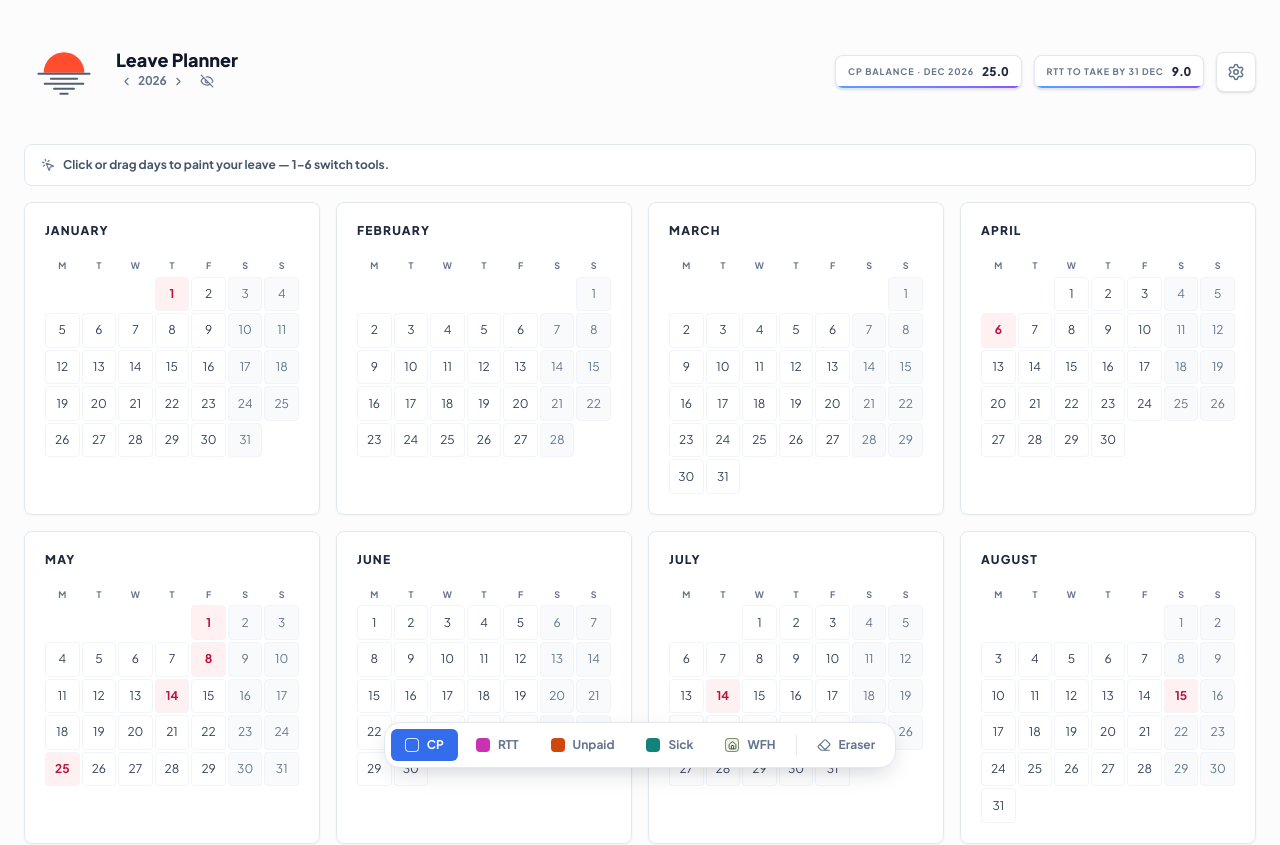
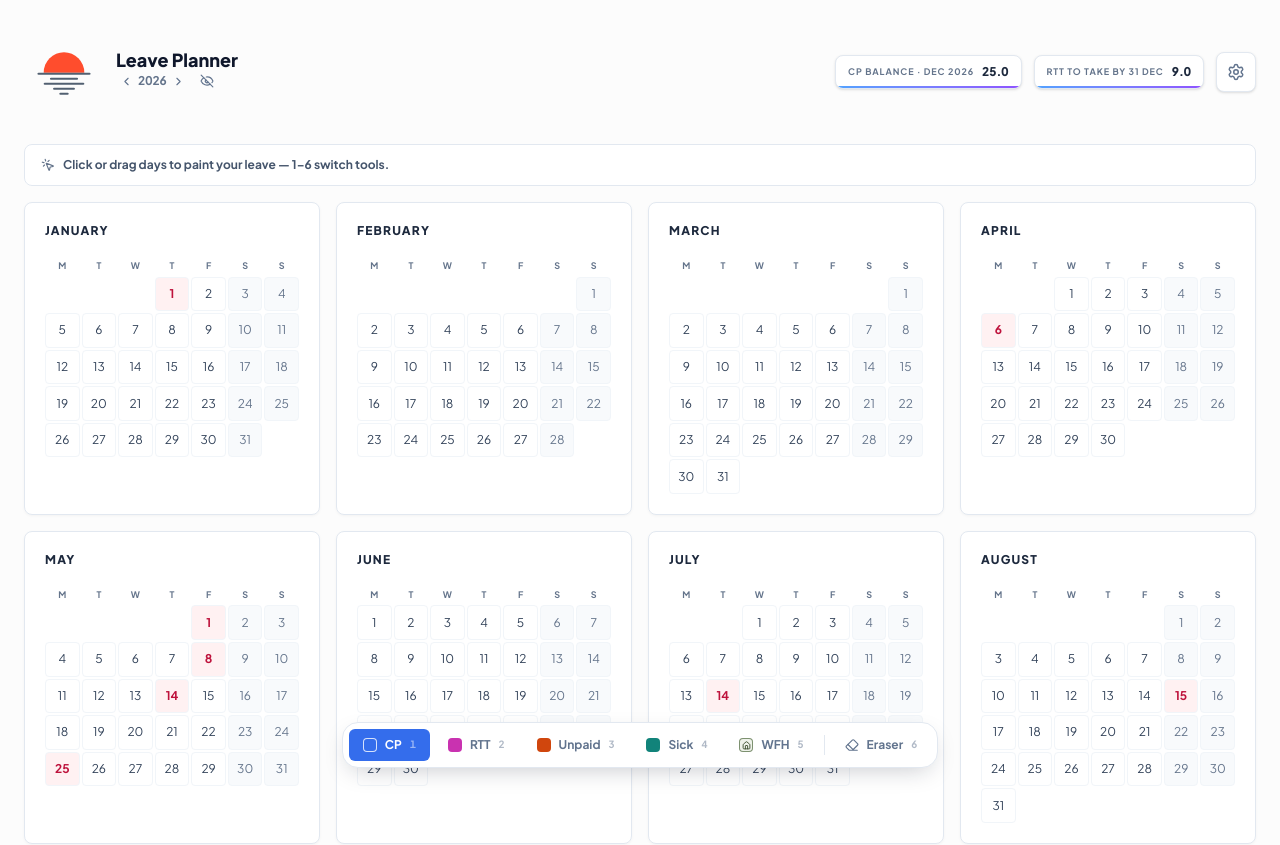
Before and after one commit to Dionysos5/france-leave-planner, a React (Vite) app: page / in a window 1280 px wide. Shown: the top 845 px of the page. Built offline with nearby package versions, Linux system fonts and the light colour scheme.

Commit message:
Show shortcut keys on the toolbar again
The redesign moved shortcuts into the tooltip only, which hid them. On
desktop each tool now shows its key as a small faded digit after the
label, lighter than the old bordered badges; phones stay label-only.

```diff
--- a/src/features/calendar/components/LeaveToolbar.tsx
+++ b/src/features/calendar/components/LeaveToolbar.tsx
@@ -63,6 +63,9 @@ const LeaveToolbar = ({ activeTool, setActiveTool }: LeaveToolbarProps) => {
         >
           {swatch}
           <span className={active ? undefined : 'hidden sm:inline'}>{shortLabel}</span>
+          <span aria-hidden className="hidden md:inline text-[10px] tabular-nums opacity-50">
+            {displayKeyForTool(tool)}
+          </span>
         </Button>
       </Tooltip>
     );
```
